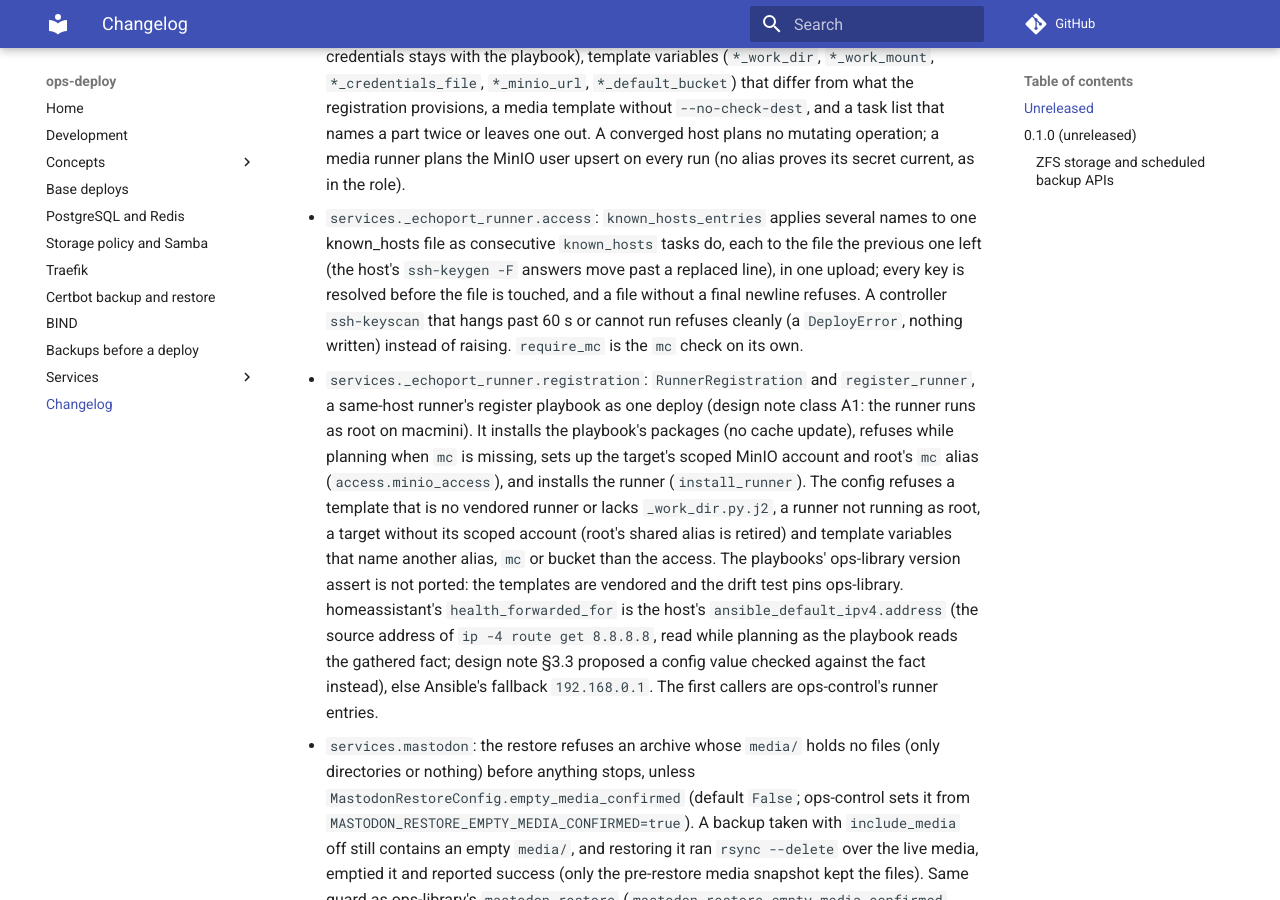
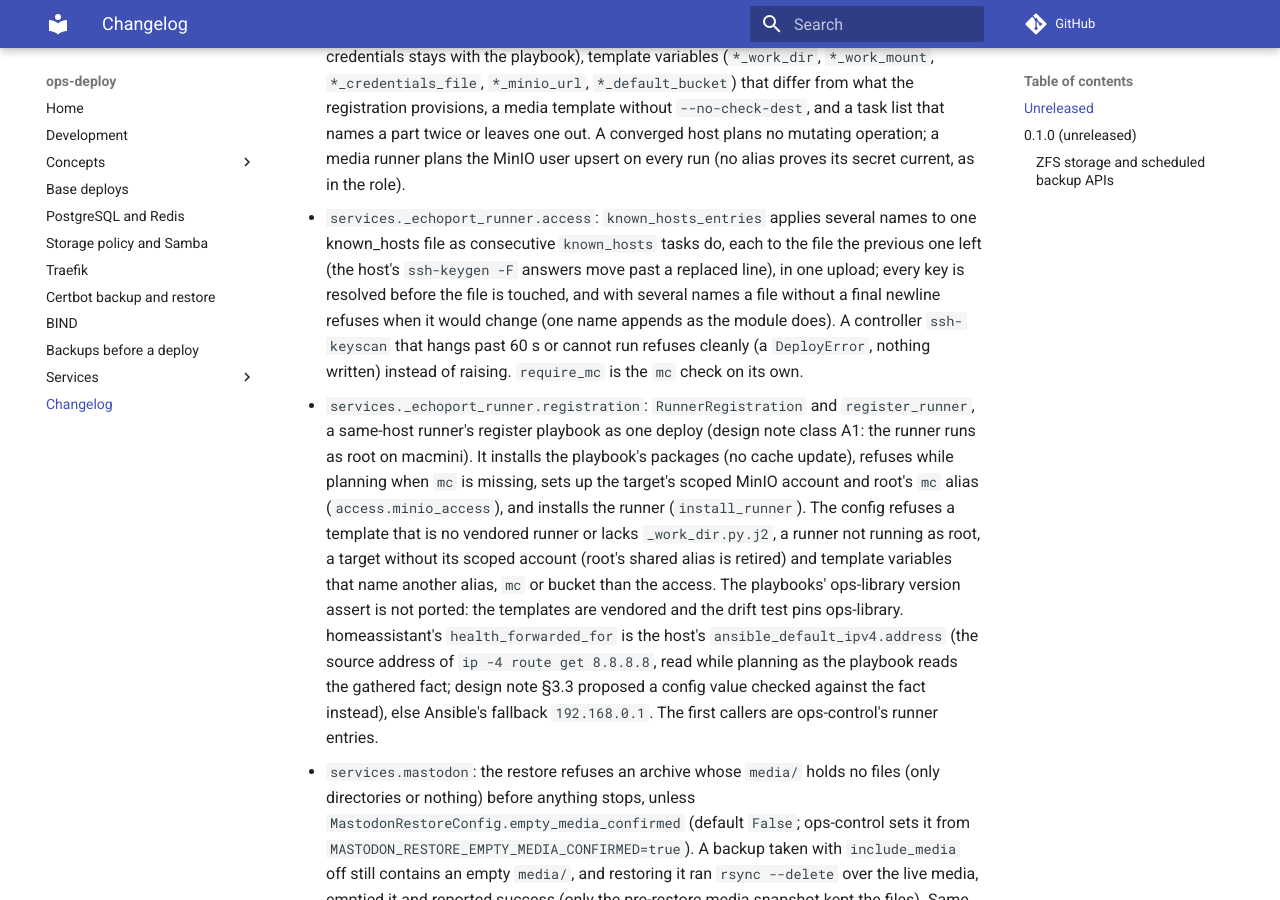
Before and after one commit to ephes/ops-deploy, an MkDocs documentation site: the page built from docs/changelog.md, in a window 1280 px wide and 900 px high, scrolled down 545 px. Built offline with MkDocs 1.6.1 and Material for MkDocs 9.7.7, drawn with Linux system fonts in a browser that asks for light colours; comment, search, counter and statistics services are not loaded.

Commit message:
Echoport runner registration: refuse a credentials path with a double slash; changelog states when a missing final newline refuses

```diff
--- a/docs/changelog.md
+++ b/docs/changelog.md
@@ -14,8 +14,8 @@
   user's `mc` alias (the media runners: the account only, no alias), the work
   dir (`access.work_dir`), the media runner's credentials file
   (`root:deploy 0640` in a `root:deploy 0750` directory that is not `/` or a
-  top-level one, the playbooks' `copy` content byte for byte) and the runner with the `fastdeploy -> deploy`
-  rule only. The source bucket of a media runner comes with its credentials
+  top-level one, the playbooks' `copy` content byte for byte) and the runner
+  with the `fastdeploy -> deploy` rule only. The source bucket of a media runner comes with its credentials
   (from the service's secrets) and must be an S3 bucket name. The config
   refuses a `run_as` rule, an access or work dir of another user, a target
   without its scoped account (the media playbooks' fallback to the MinIO root
@@ -30,8 +30,10 @@
   names to one known_hosts file as consecutive `known_hosts` tasks do, each
   to the file the previous one left (the host's `ssh-keygen -F` answers move
   past a replaced line), in one upload; every key is resolved before the file
-  is touched, and a file without a final newline refuses. A controller `ssh-keyscan` that hangs past 60 s or cannot run
-  refuses cleanly (a `DeployError`, nothing written) instead of raising.
+  is touched, and with several names a file without a final newline refuses
+  when it would change (one name appends as the module does). A controller
+  `ssh-keyscan` that hangs past 60 s or cannot run refuses cleanly (a
+  `DeployError`, nothing written) instead of raising.
   `require_mc` is the `mc` check on its own.
 
 - `services._echoport_runner.registration`: `RunnerRegistration` and
```
Also changed, not shown: 2 other files.
